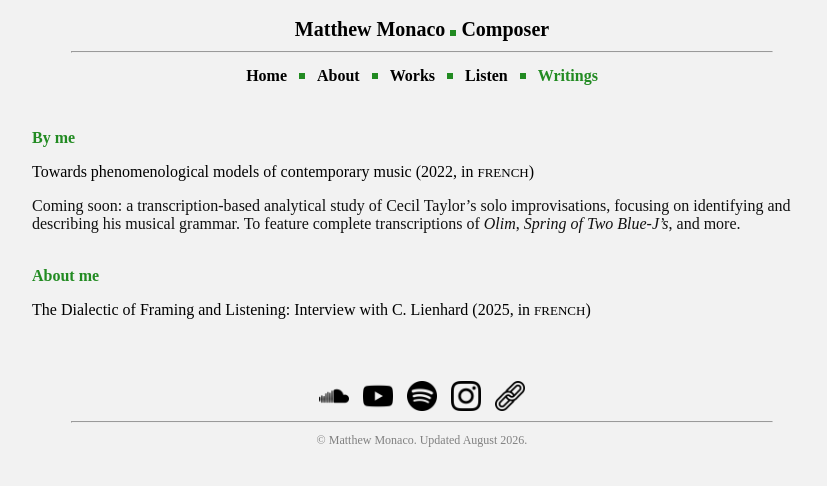
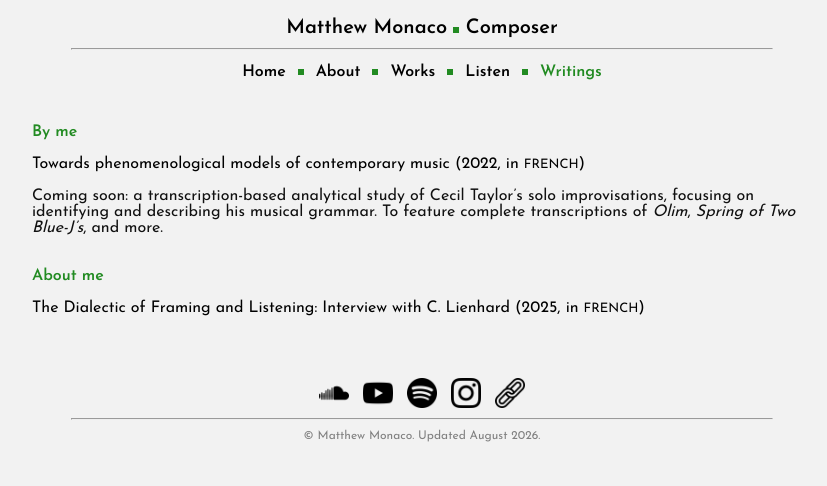
Before and after one commit to matthew-monaco/matthew-monaco.github.io, a Jekyll site: the page built from writings.md, in a window 1280 px wide. Shown: the top 486 px of the page, without its empty margins (218-1045 px from the left). Built offline with Jekyll 4.4.1, drawn with Linux system fonts in a browser that asks for light colours.

Commit message:
Update style.css

```diff
--- a/assets/style.css
+++ b/assets/style.css
@@ -5,7 +5,7 @@
 body {
   margin: 0;
   background: #f2f2f2;
-  font-family: "Cormorant Garamond", serif;
+  font-family: "Josefin Sans", sans-serif;
   color: #111;
   text-align: left;
 }
```
